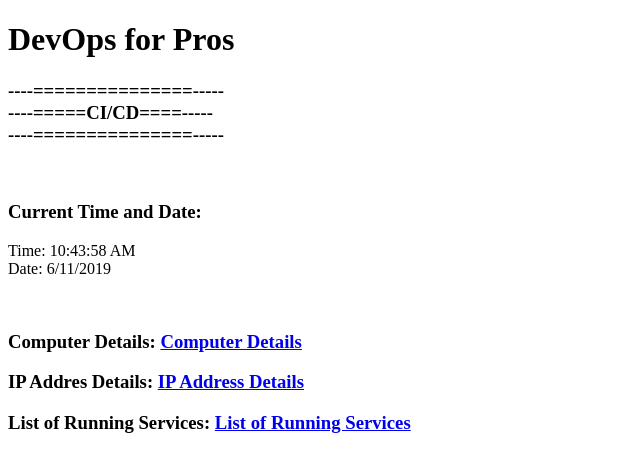
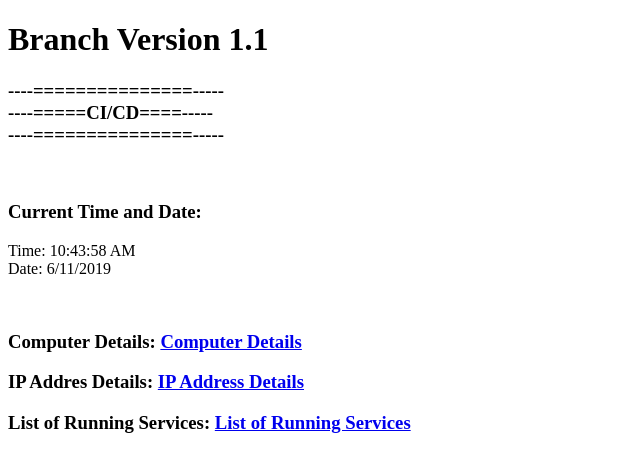
Before and after one commit to BecherX64/PS-LocalInfo-Git001, a plain HTML site: page PS-LocalInfo-Git001/WebPage/Index.html in a window 1280 px wide. Shown: the whole page, without its empty margins (0-640 px from the left). Drawn offline with Linux system fonts and the light colour scheme.

Commit message:
Branch version added

```diff
--- a/PS-LocalInfo-Git001/WebPage/Index.html
+++ b/PS-LocalInfo-Git001/WebPage/Index.html
@@ -7,7 +7,7 @@
 </head>
 <body>
     <P>
-        <h1>DevOps for Pros</h1>
+        <h1>Branch Version 1.1</h1>
         <h3>
             ----===============-----<br>
             ----=====CI/CD====-----<br>
```
